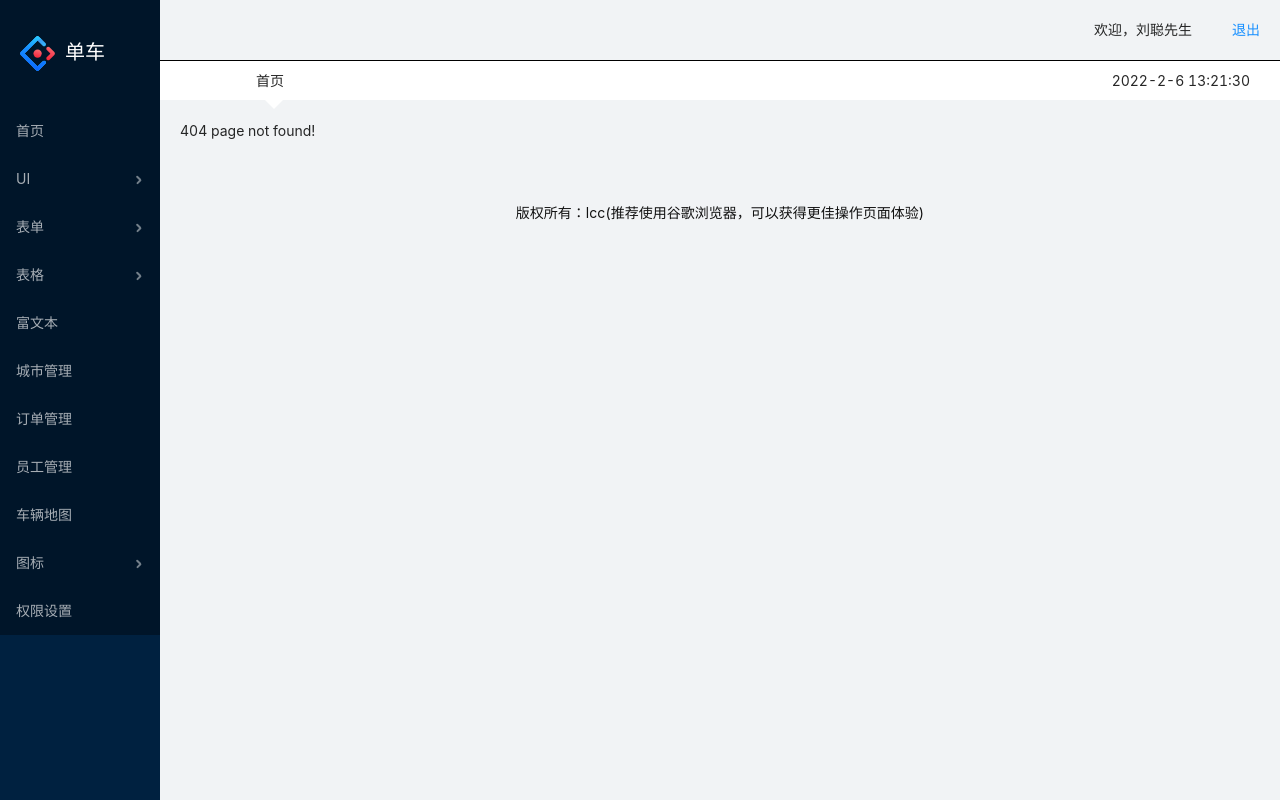
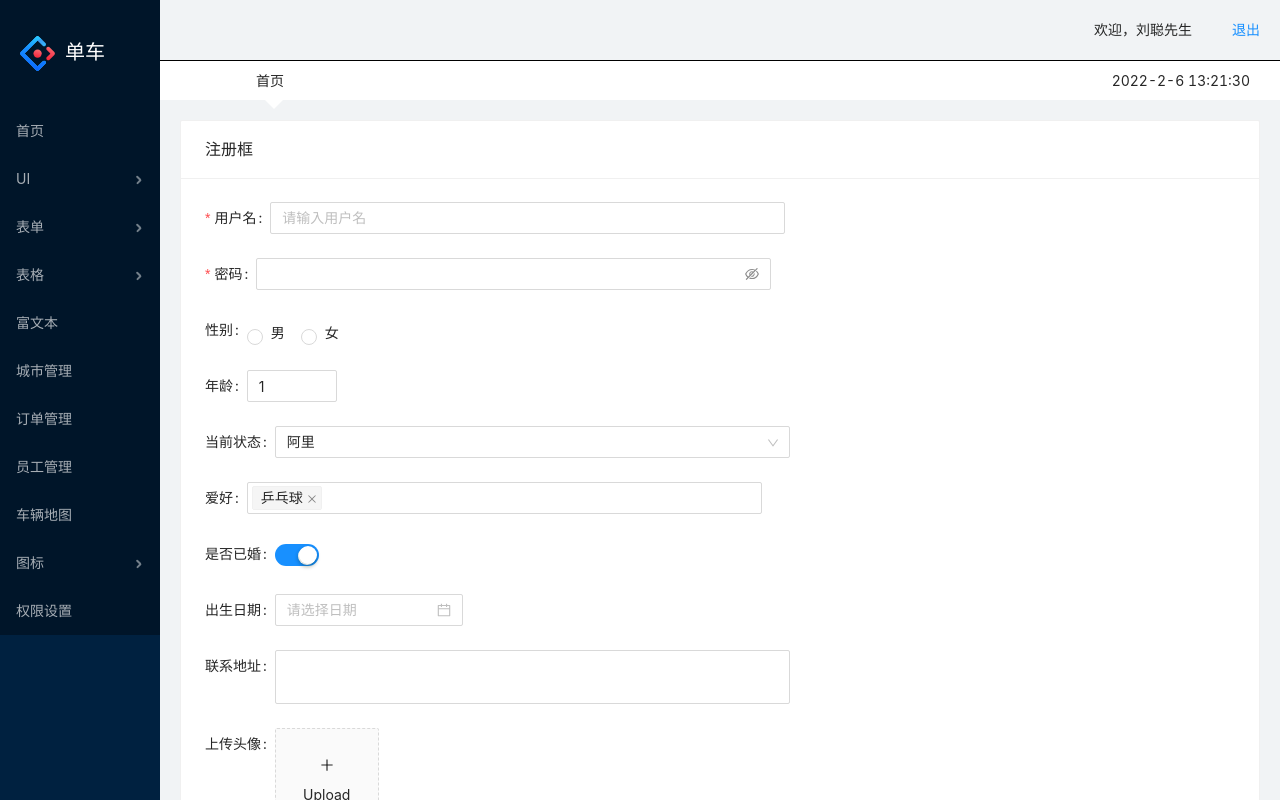
Before and after one commit to newBirdX/danche, a React (Create React App) app: page /#/admin/form/reg in a window 1280 px wide. Before the commit this address had no page. Built offline with nearby package versions, Linux system fonts and the light colour scheme.

Commit message:
表单完成

```diff
--- /dev/null
+++ b/src/pages/form/login.jsx
@@ -0,0 +1,71 @@
+import React, { Component } from 'react'
+import { Card, Input ,Form, Button,message,Checkbox} from 'antd'
+import {TeamOutlined} from "@ant-design/icons"
+const FormItem=Form.Item;
+export default class Login extends Component {
+    //创建表单ref对象
+    formRef=React.createRef();
+    onFinish = values => {
+        console.log(values)
+      }
+      handdleSubmit= async () => {
+        const form = this.formRef.current
+        // 使用 validateFields 获取验证后字段值
+        try {
+          const values = await form.validateFields(['userName','pwd']);
+          message.success(`${values.userName}恭喜你，您通过本次表单学习，您的密码为${values.pwd}`)
+          console.log(values)
+        } catch (err) {
+          console.log(err)
+        }
+      }
+    render() {
+        return (
+            <div>
+                <Card title="水平登录">
+                    <Form layout="inline" ref={this.formRef}>
+                        <FormItem name="userName" rules={[{
+                            required:true,
+                            message:"请输入用户名"
+                        },{
+                            min:5,
+                            max:8,
+                            message:"长度不在范围内"
+                        },{
+                            pattern:new RegExp(/^[0-9a-zA-Z_]{1,}$/,"g"),
+                            message:"输入只允许包含数字、字母和下划线"
+
+                        }]}>
+                            <Input placeholder='请输入用户名'/>
+                        </FormItem>
+                        <FormItem name="pwd" rules={[{
+                            required:true,
+                            message:"请输入密码"
+                        }]}>
+                            <Input.Password />
+                        </FormItem>
+                        <Button  onClick={this.handdleSubmit}>登录</Button>
+                    </Form>
+                </Card>
+                <Card title="垂直登录" style={{marginTop:10}}>
+                    <Form style={{width:300}}>
+                        <FormItem>
+                            <Input placeholder='请输入用户名' prefix={<TeamOutlined />} addonAfter={<TeamOutlined />}/>
+                        </FormItem>
+                        <FormItem>
+                            <Input.Password />
+                        </FormItem>
+                        <Form.Item
+                            name="remember"
+                            valuePropName="checked"
+                            >
+                            <Checkbox checked="true">Remember me</Checkbox>
+                            <a href="#" style={{float:"right"}}>忘记密码</a>
+                        </Form.Item>
+                        <Button>登录</Button>
+                    </Form>
+                </Card>
+            </div>
+        )
+    }
+}
--- /dev/null
+++ b/src/pages/form/register.jsx
@@ -0,0 +1,143 @@
+import React, { Component } from 'react'
+import { Input,Checkbox,Select,Card,Form ,Button,Radio,InputNumber,Switch,DatePicker,Upload,message} from "antd"
+import { LoadingOutlined,PlusOutlined } from '@ant-design/icons'
+import 'moment/locale/zh-cn';
+import locale from 'antd/es/date-picker/locale/zh_CN';
+const FormItem=Form.Item;
+const RadioGroup=Radio.Group
+const Option=Select.Option
+const TextArea=Input.TextArea
+const FormItemLayout={
+    lableCol:{
+        xs:24,
+        sm:4,
+    },
+    wrapperCol:{
+        xs:24,
+        sm:12
+    }
+}
+function getBase64(img, callback) {
+    const reader = new FileReader();
+    reader.addEventListener('load', () => callback(reader.result));
+    reader.readAsDataURL(img);
+}
+
+function beforeUpload(file) {
+    const isJpgOrPng = file.type === 'image/jpeg' || file.type === 'image/png';
+    if (!isJpgOrPng) {
+        message.error('You can only upload JPG/PNG file!');
+    }
+    const isLt2M = file.size / 1024 / 1024 < 2;
+    if (!isLt2M) {
+        message.error('Image must smaller than 2MB!');
+    }
+    return isJpgOrPng && isLt2M;
+}
+
+export default class Register extends Component {
+    state = {
+        loading: false,
+      };
+    formRef = React.createRef();
+    onReset = () => {
+        this.formRef.current.resetFields();
+      };
+    handleChange = info => {
+        if (info.file.status === 'uploading') {
+          this.setState({ loading: true });
+          return;
+        }
+        if (info.file.status === 'done') {
+          // Get this url from response in real world.
+          getBase64(info.file.originFileObj, imageUrl =>
+            this.setState({
+              imageUrl,
+              loading: false,
+            }),
+          );
+        }
+      };
+
+    render() {
+        const { loading, imageUrl } = this.state;
+        const uploadButton = (
+            <div>
+              {loading ? <LoadingOutlined /> : <PlusOutlined />}
+              <div style={{ marginTop: 8 }}>Upload</div>
+            </div>
+          );
+        return (
+            <div>
+                <Card title="注册框">
+                    <Form ref={this.formRef}>
+                        <FormItem name="userName" {...FormItemLayout} label="用户名" rules={[{
+                            required:true,
+                            message:"请输入用户名"
+                        },{
+                            min:5,
+                            max:8,
+                            message:"长度不在范围内"
+                        },{
+                            pattern:new RegExp(/^[0-9a-zA-Z_]{1,}$/,"g"),
+                            message:"输入只允许包含数字、字母和下划线"
+
+                        }]}>
+                            <Input placeholder='请输入用户名'/>
+                        </FormItem>
+                        <FormItem name="pwd" label="密码" {...FormItemLayout} rules={[{
+                            required:true,
+                            message:"请输入密码"
+                        }]}>
+                            <Input.Password />
+                        </FormItem>
+                        <FormItem name="sex" label="性别" >
+                            <RadioGroup>
+                                <Radio value="1">男</Radio>
+                                <Radio value="2">女</Radio>
+                            </RadioGroup>
+                        </FormItem>
+                        <FormItem name="age" label="年龄" >
+                            <InputNumber min={1} max={100} defaultValue={1}/>
+                        </FormItem>
+                        <FormItem name="state" label="当前状态" {...FormItemLayout} >
+                            <Select defaultValue="2">
+                                <Option value="1">百度</Option>
+                                <Option value="2">阿里</Option>
+                                <Option value="3">腾讯</Option>
+                            </Select>
+                        </FormItem>
+                        <FormItem name="favourite" label="爱好" {...FormItemLayout}  >
+                            <Select mode="multiple" defaultValue="3">
+                                <Option value="1">足球</Option>
+                                <Option value="2">篮球</Option>
+                                <Option value="3">乒乓球</Option>
+                            </Select>
+                        </FormItem>
+                        <FormItem name="ismarrty" label="是否已婚" {...FormItemLayout}  >
+                            <Switch defaultChecked/>
+                        </FormItem>
+                        <FormItem name="birthday" label="出生日期" {...FormItemLayout}  >
+                            <DatePicker locale={locale}/>
+                        </FormItem>
+                        <FormItem name="address" label="联系地址" {...FormItemLayout}  >
+                            <TextArea autoSize={{minRows:2,maxRows:6}}/>
+                        </FormItem>
+                        <FormItem name="upload" label="上传头像" {...FormItemLayout}  >
+                            <Upload listType="picture-card" showUploadList={false} action="https://www.mocky.io/v2/5cc8019d300000980a055e76"
+                             beforeUpload={beforeUpload}
+                             onChange={this.handleChange}>
+                            {imageUrl ? <img src={imageUrl} alt="avatar" style={{ width: '100%' }} /> : uploadButton}
+                            </Upload>
+                        </FormItem>
+                        <FormItem name="yuedu"  {...FormItemLayout}  >
+                            <Checkbox >我已阅读过<a href='#'>保密协议</a></Checkbox>
+                        </FormItem>
+                        <Button>登录</Button>
+                        <Button onClick={this.onReset}>重置</Button>
+                    </Form>
+                </Card>
+            </div>
+        )
+    }
+}
--- a/src/pages/ui/style.less
+++ b/src/pages/ui/style.less
@@ -38,4 +38,5 @@
   // 图片轮播
   .slider-wrap .ant-carousel .slick-slide {
     height: 240px!important;
+    width: 100%;
   }
--- a/src/router.jsx
+++ b/src/router.jsx
@@ -11,6 +11,8 @@ import Notice from './pages/ui/notice'
 import Messages from './pages/ui/messages'
 import Tabs from './pages/ui/tabs'
 import Carousel from './pages/ui/carousel'
+import Login1 from './pages/form/login'
+import Register from './pages/form/register'
 import NoMatch from './pages/nomatch'
 
 export default class Router extends Component {
@@ -30,6 +32,8 @@ export default class Router extends Component {
                         <Route path="/admin/ui/messages"  component={Messages} />
                         <Route path="/admin/ui/tabs"  component={Tabs} />
                         <Route path="/admin/ui/carousel"  component={Carousel} />
+                        <Route path="/admin/form/login"  component={Login1} />
+                        <Route path="/admin/form/reg"  component={Register} />
                         <Route component={NoMatch} />
                     </Admin>
                     )
```
